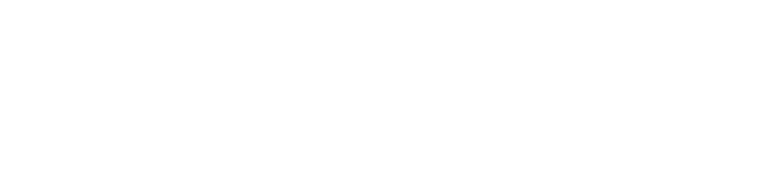
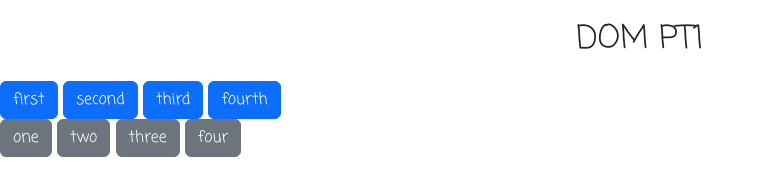
Before and after one commit to SamuVD/DOM, a plain HTML site: page 01-PezcaDeElementos/index.html in a window 1280 px wide. Shown: the whole page, without its empty margins (0-764 px from the left). Drawn offline with nearby package versions, Linux system fonts and the light colour scheme.

Commit message:
Viendo las formas de llamar botones

```diff
--- a/01-PezcaDeElementos/index.html
+++ b/01-PezcaDeElementos/index.html
@@ -1,31 +1,57 @@
 <!DOCTYPE html>
 <html lang="en">
+
 <head>
-    <meta charset="UTF-8">
-    <meta name="viewport" content="width=device-width, initial-scale=1.0">
-    <meta name="description"content="This is a project for practice html, css and js" />
-    <meta name="keywords"content="Dom, Extraction, Samuel, Villarreal, Duque, SamuVD">
+  <meta charset="UTF-8" />
+  <meta name="viewport" content="width=device-width, initial-scale=1.0" />
+  <meta name="description" content="This is a project for practice html, css and js" />
+  <meta name="keywords" content="Dom, Extraction, Samuel, Villarreal, Duque, SamuVD" />
   <meta name="sitedomain" content="https://example.com/" />
   <meta name="organization" content="Riwi_Gates" />
   <meta name="author" content="Samuel Villarreal Duque" />
   <meta name="designer" content="Samuel Villarreal Duque" />
-    <meta name="copyright" content="© 2024 Riwi. Todos los derechos reservados">
+  <meta name="copyright" content="© 2024 Riwi. Todos los derechos reservados" />
   <meta name="robots" content="index,follow" />
   <meta name="googlebot" content="index,follow" />
   <meta name="revisit-after" content="15days" />
-    <link rel="stylesheet" href="./src/css/style.css">
-    <link rel="shortcut icon" href="./public/icon/favicon.ico" type="image/x-icon">
+  <!-- styles css from bootstrap -->
+  <link href="https://cdn.jsdelivr.net/npm/bootstrap@5.3.3/dist/css/bootstrap.min.css" rel="stylesheet"
+    integrity="sha384-QWTKZyjpPEjISv5WaRU9OFeRpok6YctnYmDr5pNlyT2bRjXh0JMhjY6hW+ALEwIH" crossorigin="anonymous" />
+  <link rel="stylesheet" href="./src/css/style.css" />
+  <link rel="shortcut icon" href="./public/icon/favicon.ico" type="image/x-icon" />
   <title>DOM PT1</title>
 </head>
+
 <body>
 
-    <header></header>
+  <header>
+    <h1>DOM PT1</h1>
+  </header>
 
-    <main></main>
+  <main>
+    <section>
+      <button type="button" id="btn-first" class="btn btn-primary">first</button>
+      <button type="button" class="btn btn-primary btn-second">second</button>
+      <button type="button" class="btn btn-primary" name="btn-third">third</button>
+      <button type="button" class="btn btn-primary">fourth</button>
+    </section>
+
+    <section>
+      <button type="button" class="btn btn-secondary" id="btn-one">one</button>
+      <button type="button" class="btn btn-secondary btn-two">two</button>
+      <button type="button" class="btn btn-secondary" name="btn-three">three</button>
+      <button type="button" class="btn btn-secondary">four</button>
+    </section>
+  </main>
 
   <footer></footer>
 
+  <!-- scripts from css bootstrap -->
+  <script src="https://cdn.jsdelivr.net/npm/bootstrap@5.3.3/dist/js/bootstrap.bundle.min.js"
+    integrity="sha384-YvpcrYf0tY3lHB60NNkmXc5s9fDVZLESaAA55NDzOxhy9GkcIdslK1eN7N6jIeHz"
+    crossorigin="anonymous"></script>
   <script src="./src/js/main.js"></script>
 
 </body>
+
 </html>
--- a/01-PezcaDeElementos/src/css/style.css
+++ b/01-PezcaDeElementos/src/css/style.css
@@ -1 +1,11 @@
-@import url('normalize.css');
+@import url("normalize.css");
+@import url('https://fonts.googleapis.com/css2?family=Coming+Soon&display=swap');
+@import url("https://cdn.jsdelivr.net/npm/bootstrap-icons@1.11.3/font/bootstrap-icons.min.css");
+
+* {
+  font-family: "Coming Soon", cursive;
+}
+
+h1 {
+  text-align: center;
+}
--- a/01-PezcaDeElementos/src/js/main.js
+++ b/01-PezcaDeElementos/src/js/main.js
@@ -0,0 +1,21 @@
+let first = document.getElementById("btn-first") //call an element with id
+let second = document.getElementsByClassName("btn-second") //call an element with class name
+let third = document.getElementsByName("btn-third") //call an element with
+let fourth = document.getElementsByTagName("button")
+
+
+// console.log(first)
+// console.log(second[0])
+// console.log(third[0])
+// console.log(fourth[3])
+
+// Lamar 4 botones desde html utilizando solo querySelector y querySelectorAll
+let one = document.querySelector("#btn-one")
+let two = document.querySelector(".btn-two")
+let three = document.querySelector("[name='btn-three']")
+let four = document.querySelectorAll("button")
+
+console.log(one)
+console.log(two)
+console.log(three)
+console.log(four[7])
```
Lines whose indentation alone changed are shown as unchanged.
